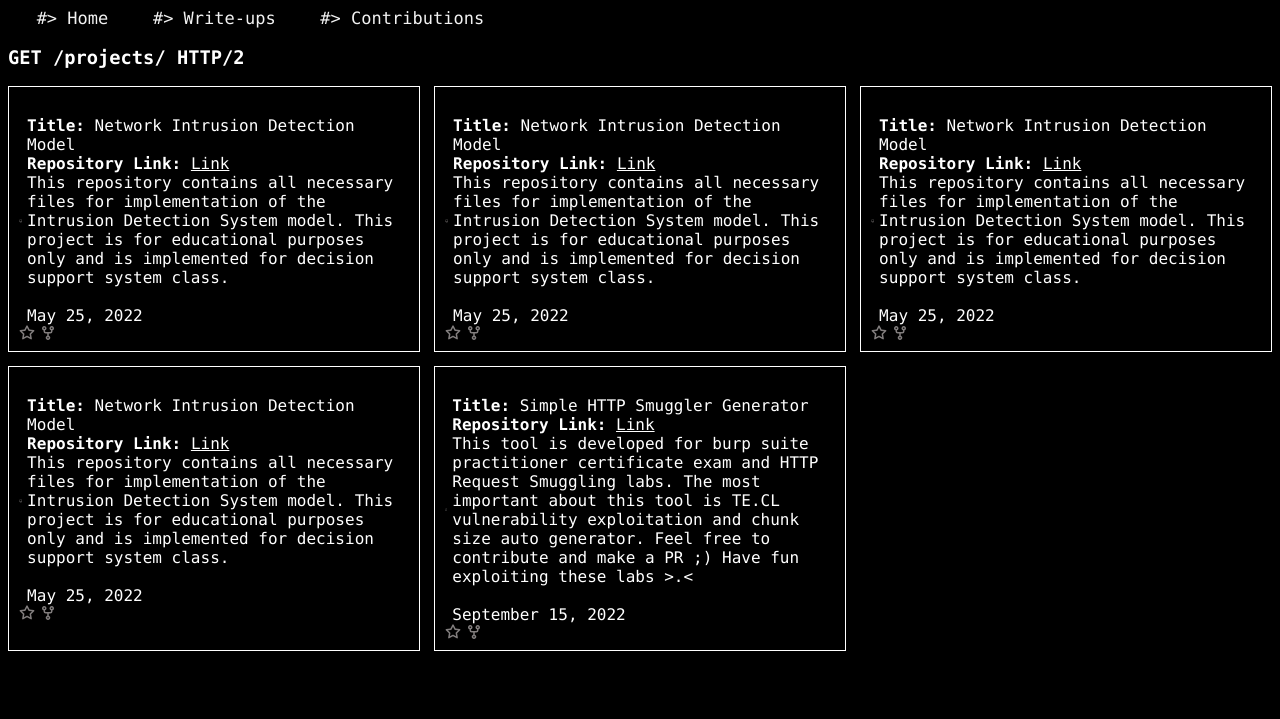
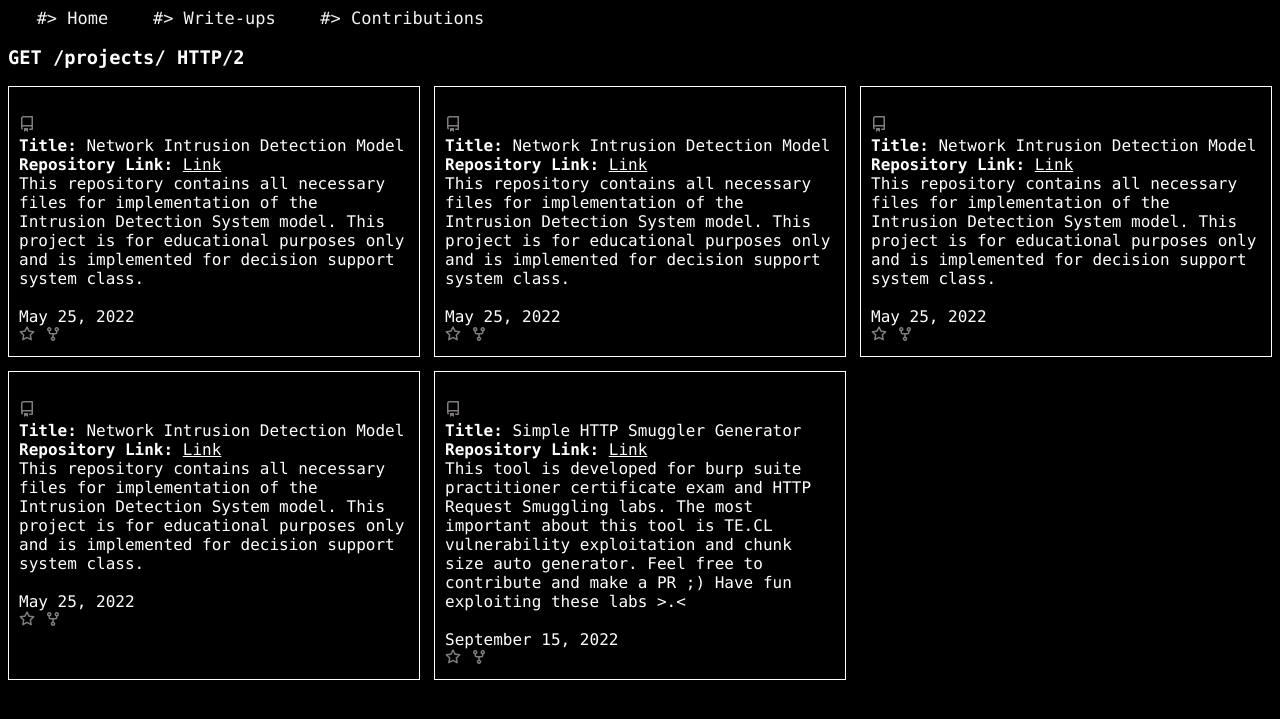
Before and after one commit to dhmosfunk/dhmosfunk.github.io, a Jekyll site: the page built from index.html, in a window 1280 px wide. Shown: the top 719 px of the page. Built offline with Jekyll 4.4.1, drawn with Linux system fonts in a browser that asks for light colours.

Commit message:
Update main.scss

```diff
--- a/_sass/main.scss
+++ b/_sass/main.scss
@@ -4,16 +4,6 @@
     font-family: 'Inconsolata', Consolas, monospace;
     font-size: medium;
 }
-
-.container {
-  display: flex;
-  align-items: center;
-}
-
-.container svg {
-  margin-right: 5px;
-}
-
 
 .octicon path {
   fill: #817d7d; /* Set the fill color to white */
```
